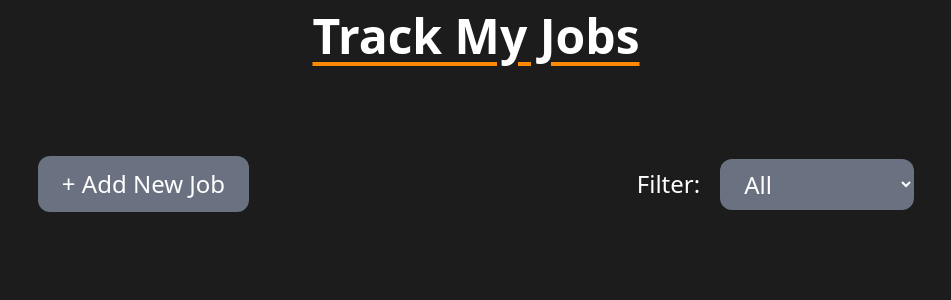
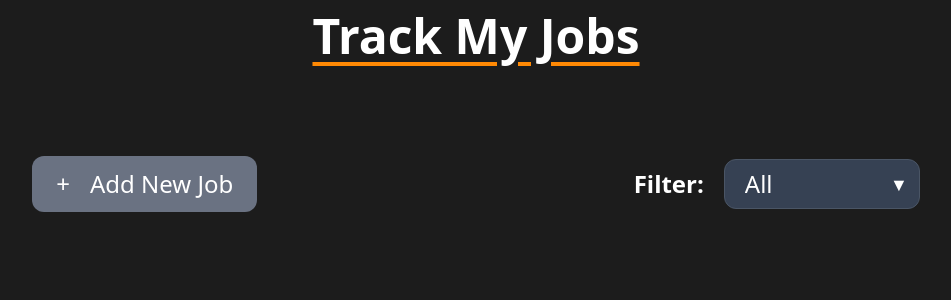
Before and after one commit to Basanta-khatri-0311/CareerTrackr, a React (Vite) app: page / in a window 1280 px wide. Shown: the top 300 px of the page, without its empty margins (164-1115 px from the left). Built offline with nearby package versions, Linux system fonts and the light colour scheme.

Commit message:
styled and alligned some parts

```diff
--- a/src/App.jsx
+++ b/src/App.jsx
@@ -20,19 +20,33 @@ function App() {
         </h1>
         <div className="flex flex-col sm:flex-row justify-center sm:justify-around items-center text-base  gap-6 sm:gap-10 w-full px-4">
           <button
-            className="border-none outline-none rounded-xl px-6 py-3 w-full sm:text-xl md:text-2xl lg:4xl sm:w-auto bg-gray-500 hover:bg-gray-600 transition-all duration-300"
+            className="flex gap-5 items-center border-none outline-none rounded-xl px-6 py-3 w-full sm:text-xl md:text-2xl lg:4xl sm:w-auto bg-gray-500 hover:bg-gray-600 transition-all duration-300"
             onClick={handelAddJob}
           >
-            + Add New Job
+            <span>+</span> Add New Job
           </button>
-          <div className="flex flex-col  sm:flex-row gap-3 sm:gap-5 items-center w-full sm:w-auto">
-            <label htmlFor="filter" className="sm:text-xl md:text-2xl lg:4xl">Filter: </label>
-            <select className="bg-gray-500  sm:text-xl md:text-2xl lg:4xl px-5 py-2 w-full sm:w-auto border-none outline-none rounded-xl">
-              <option value="all">All</option>
-              <option value="interviewed">Interviewed</option>
-              <option value="offer">Offer</option>
-              <option value="rejected">Rejected</option>
-            </select>
+          <div className="flex flex-col sm:flex-row gap-3 sm:gap-5 items-center w-full sm:w-auto">
+            <label
+              htmlFor="filter"
+              className="text-base sm:text-xl md:text-2xl font-semibold text-white"
+            >
+              Filter:
+            </label>
+
+            <div className="relative w-full sm:w-auto">
+              <select
+                id="filter"
+                className="appearance-none bg-gray-700 text-white text-base sm:text-xl md:text-2xl px-5 py-2 pr-10 rounded-xl border border-gray-600 outline-none w-full cursor-pointer"
+              >
+                <option value="all">All</option>
+                <option value="interviewed">Interviewed</option>
+                <option value="offer">Offer</option>
+                <option value="rejected">Rejected</option>
+              </select>
+              <div className="pointer-events-none absolute inset-y-0 right-3 flex items-center text-white text-lg">
+                ▼
+              </div>
+            </div>
           </div>
         </div>
       </div>
--- a/src/components/JobForm.jsx
+++ b/src/components/JobForm.jsx
@@ -80,7 +80,7 @@ const JobForm = ({ setAddJob, addJob }) => {
           />
         </div>
 
-        <div className="flex justify-end gap-4 mt-6">
+        <div className="flex justify-evenly sm:gap-4 sm:justify-end sm:items-center mt-6">
           <button
             onClick={handleSaveJob}
             type="submit"
```
